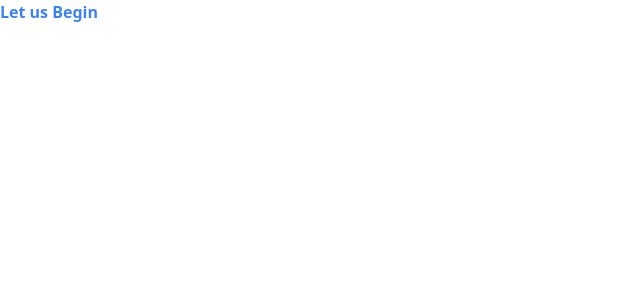
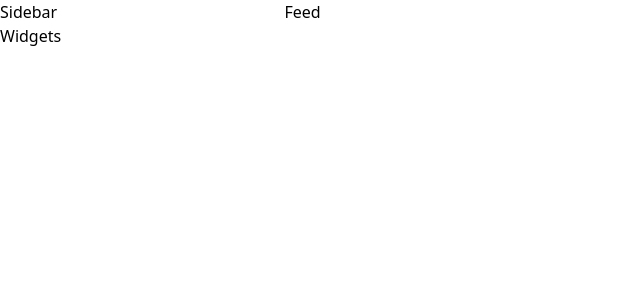
Before and after one commit to CoderGhost37/Twitter-Clone, a Next.js app: page / in a window 1280 px wide. Shown: the top 300 px of the page, without its empty margins (0-640 px from the left). Built offline with nearby package versions, Linux system fonts and the light colour scheme.

Commit message:
basic structure

```diff
--- /dev/null
+++ b/components/Feed.jsx
@@ -0,0 +1,10 @@
+import React from 'react';
+
+const Feed = () => {
+  console.log('Feed');
+  return (
+    <div className="col-span-7">Feed</div>
+  );
+};
+
+export default Feed;
--- /dev/null
+++ b/components/Sidebar.jsx
@@ -0,0 +1,10 @@
+import React from 'react';
+
+const Sidebar = () => {
+  console.log('Sidebar');
+  return (
+    <div className="col-span-2">Sidebar</div>
+  );
+};
+
+export default Sidebar;
--- /dev/null
+++ b/components/Widgets.jsx
@@ -0,0 +1,10 @@
+import React from 'react';
+
+const Widgets = () => {
+  console.log('Widgets');
+  return (
+    <div className="col-span-2">Widgets</div>
+  );
+};
+
+export default Widgets;
--- /dev/null
+++ b/components/index.js
@@ -0,0 +1,5 @@
+import Sidebar from './Sidebar';
+import Feed from './Feed';
+import Widgets from './Widgets';
+
+export { Sidebar, Feed, Widgets };
--- a/pages/index.js
+++ b/pages/index.js
@@ -1,4 +1,6 @@
 import Head from 'next/head';
+
+import { Feed, Sidebar, Widgets } from '../components';
 
 const Home = () => {
   console.log('Home');
@@ -8,7 +10,14 @@ const Home = () => {
         <title>Twitter</title>
         <link rel="icon" href="/twitter-logo.png" />
       </Head>
-      <h1 className="text-blue-500 font-bold">Let us Begin</h1>
+
+      <main className="grid grid-cols-9">
+        <Sidebar />
+
+        <Feed />
+
+        <Widgets />
+      </main>
     </div>
   );
 };
```
